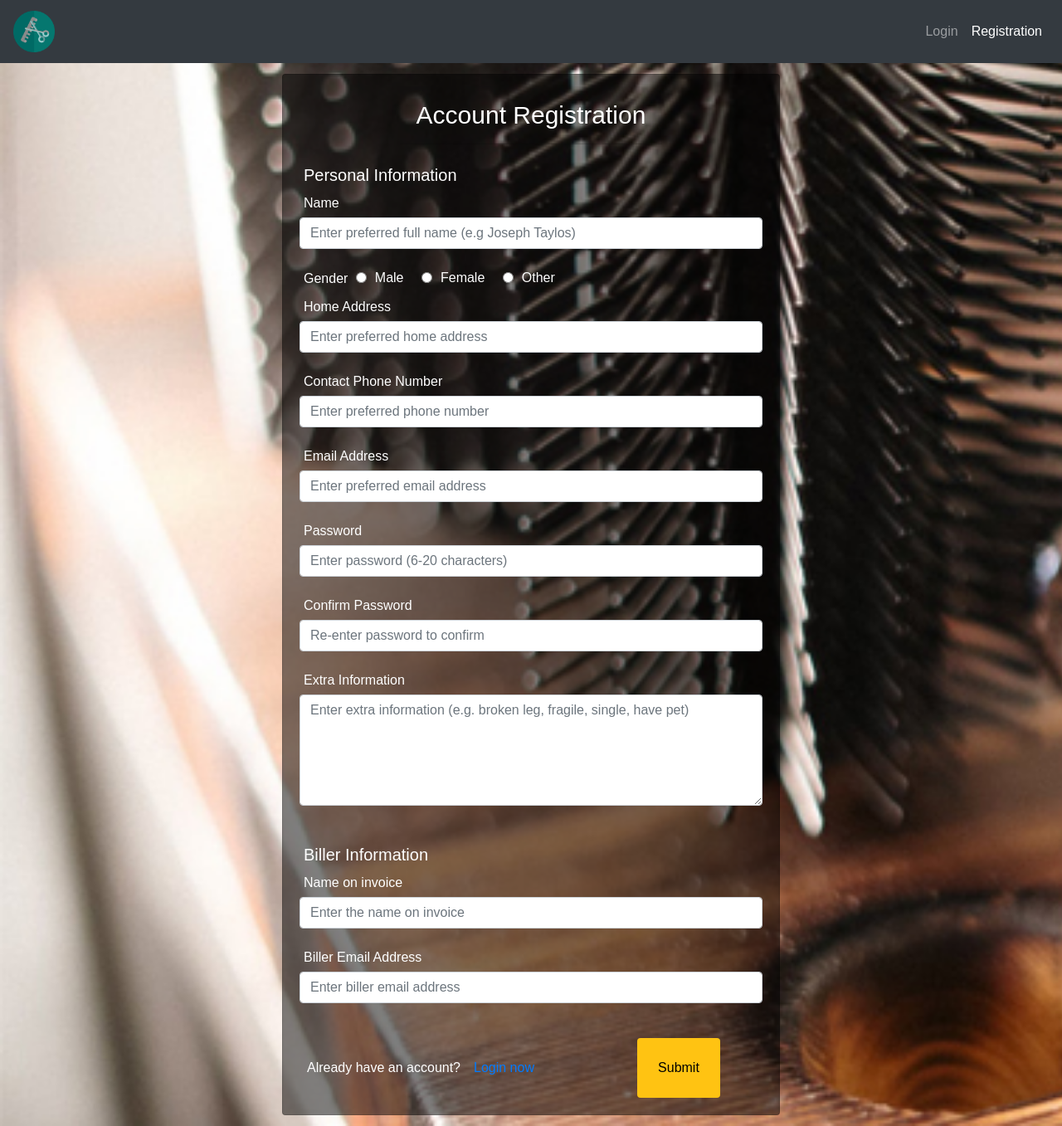
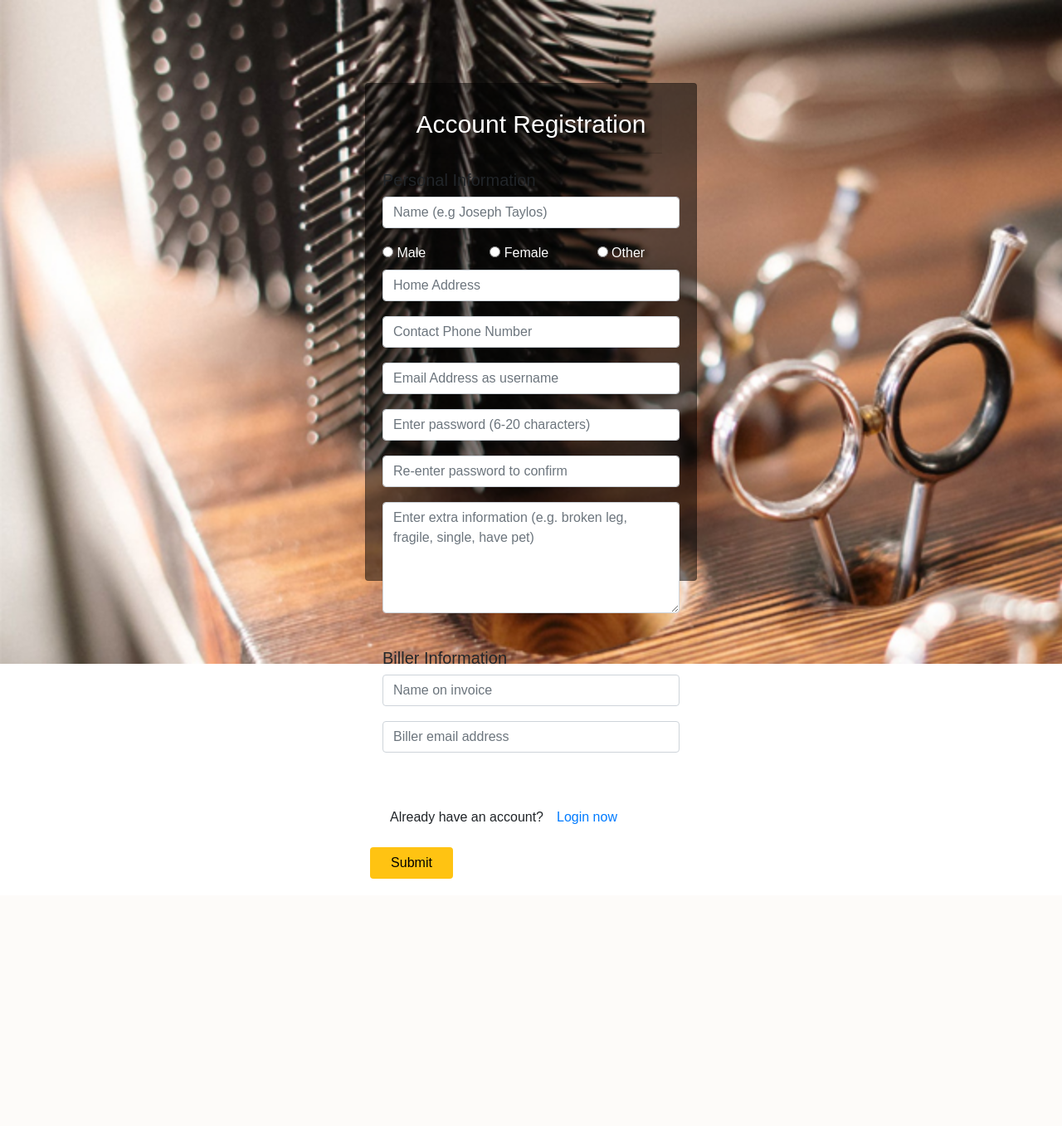
Before and after one commit to a357755680/T13_02_Agile_Website, a PHP site: page /Register.html in a window 1280 px wide. Shown: the whole page at 83% size. After the commit the page ends 1059 px from the top, so only its background shows below. Run offline with PHP 8.4, Linux system fonts and the light colour scheme; some libraries are stand-ins or nearby versions; some web fonts are replaced.

Commit message:
Add files via upload

```diff
--- a/backend/connectMySQL.php
+++ b/backend/connectMySQL.php
@@ -2,10 +2,10 @@
 class MySQLDatabase {
 
     private $link = null;
-    private $dbhost = 'localhost';
+    private $dbhost = '35.244.106.99';
     private $dbuser = 'root';
-    private $dbpassword = '';
-    private $db = 'swam';
+    private $dbpassword = 'spm2020';
+    private $db = 'website';
 
     function connect() {
         $this->link = mysqli_connect($this->dbhost, $this->dbuser, $this->dbpassword);
--- a/backend/login.php
+++ b/backend/login.php
@@ -28,7 +28,6 @@
             if ($_POST['inputPassword'] == $row['password']) {
                 $_SESSION["email"] = $_POST["inputEmail"];
                 $_SESSION["password"] = $row['password'];
-                $_SESSION['logged_in'] = true;
                 echo '<script language="javascript" type="text/javascript">
               alert("Login Succeed!!!");
               window.location = "../web/Register.html" ;
--- a/web/Register.html
+++ b/web/Register.html
@@ -14,23 +14,6 @@
 <body>
     <span id="user" style="display:none"></span>
     <span id="admin" style="display:none">false</span>
-
-    <nav class="navbar navbar-expand-sm bg-dark navbar-dark">
-
-        <a class="navbar-brand" href="#">
-            <img src="images/web_brand_icon.png" alt="Logo" style="width:50px;">
-        </a>
-
-        <ul class="navbar-nav ml-auto">
-          <li class="nav-item">
-            <a class="nav-link" href="Login.html">Login</a>
-          </li>
-          <li class="nav-item">
-            <a class="nav-link active" href="Register.html">Registration</a>
-          </li>
-        </ul>
-    </nav>
-
     <div class="container">
         <div class="d-flex justify-content-center h-100">
             <div class="card">
@@ -40,62 +23,53 @@
                     Account Registration
                 </div>
                 <div class="card-body">
-                    <form action="../backend/register.php" method="POST" class="form" id="form" role="form" >
+                    <form action="../backend/register.php" method="POST" class="form" id="form" role="form">
                         <h5>Personal Information</h5>
-
                         <div class="col-xs-6 card-margin">
-                            <label for="name">Name</label>
-                            <input class="form-control" name="name" placeholder="Enter preferred full name (e.g Joseph Taylos)" type="name" required/>
+                            <input class="form-control" name="name" placeholder="Name (e.g Joseph Taylos)" type="name"/>
                         </div>
 
-                        <label for="gender">Gender</label>
-                        <div class="form-check form-check-inline">
-                            <input class="form-check-input" type="radio" name="gender" id="male" value="1" required>
-                            <label class="form-check-label" for="gender">Male</label>
-                        </div>
-                        <div class="form-check form-check-inline">
-                            <input class="form-check-input" type="radio" name="gender" id="female" value="0" required>
-                            <label class="form-check-label" for="gender">Female</label>
-                        </div>
-                        <div class="form-check form-check-inline">
-                            <input class="form-check-input" type="radio" name="gender" id="other" value="-1" required>
-                            <label class="form-check-label" for="gender">Other</label>
+                        <div class="row">
+                            <label class="radio-inline col-xs-4 col-md-4">
+                                <input type="radio" name="gender" id="male" value="1" />
+                                Male
+                            </label>
+                            <label class="radio-inline col-xs-4 col-md-4">
+                                <input type="radio" name="gender" id="female" value="0" />
+                                Female
+                            </label>
+                            <label class="radio-inline col-xs-4 col-md-4">
+                                <input type="radio" name="gender" id="other" value="-1" />
+                                Other
+                            </label>
                         </div>
 
                         <div class="col-xs-6 card-margin">
-                            <label for="home_address">Home Address</label>
-                            <input class="form-control" name="home_address" placeholder="Enter preferred home address" type="address" required/>
+                            <input class="form-control" name="home_address" placeholder="Home Address" type="address" />
                         </div>
                         <div class="col-xs-6 card-margin">
-                            <label for="phone">Contact Phone Number</label>
-                            <input class="form-control" name="phone" placeholder="Enter preferred phone number" type="phone" required/>
+                            <input class="form-control" name="phone" placeholder="Contact Phone Number" type="phone" />
                         </div>
                         <div class="col-xs-6 card-margin">
-                            <label for="email">Email Address</label>
-                            <input class="form-control" name="email" placeholder="Enter preferred email address" type="email" required/>
+                            <input class="form-control" name="email" placeholder="Email Address as username" type="email" />
                         </div>
                         <div class="col-xs-6 card-margin">
-                            <label for="password">Password</label>
-                            <input class="form-control" name="password" placeholder="Enter password (6-20 characters)" type="password" required/>
+                            <input class="form-control" name="password" placeholder="Enter password (6-20 characters)" type="password" />
                         </div>
                         <div class="col-xs-6 card-margin">
-                            <label for="password_conform">Confirm Password</label>
-                            <input class="form-control" name="password_conform" placeholder="Re-enter password to confirm" type="password_conform" required/>
+                            <input class="form-control" name="password_conform" placeholder="Re-enter password to confirm" type="password_conform" />
                         </div>
                         <div class="col-xs-6 card-margin">
-                            <label for="email">Extra Information</label>
-                            <textarea class="form-control" rows="5" id="extraInfo" name = "extra_info" placeholder="Enter extra information (e.g. broken leg, fragile, single, have pet)"></textarea>
+                            <textarea class="form-control" rows="5" id="extraInfo" name = "extra_info" placeholder="Enter extra information (e.g. broken leg, fragile, single, have pet)" ></textarea>
                         </div>
                         <br />
 
                         <h5>Biller Information</h5>
                         <div class="col-xs-6 card-margin">
-                            <label for="name_on_in">Name on invoice</label>
-                            <input class="form-control" name="name_on_in" placeholder="Enter the name on invoice" type="name_invoice"/>
+                            <input class="form-control" name="name_on_in" placeholder="Name on invoice" type="name_invoice"/>
                         </div>
                         <div class="col-xs-6 card-margin">
-                            <label for="bill_address">Biller Email Address</label>
-                            <input class="form-control" name="bill_address" placeholder="Enter biller email address" type="email"/>
+                            <input class="form-control" name="bill_address" placeholder="Biller email address" type="email"/>
                         </div>
                         <br />
 
--- a/web/css/Login.css
+++ b/web/css/Login.css
@@ -5,13 +5,13 @@ html,body {
     background-image: url(../images/Hairdressing.jpg);
     background-size: cover;
     background-repeat: no-repeat;
+    height: 100%;
     font-family: 'Numans', sans-serif;
 }
 
 .container{
     height: 100%;
     align-content: center;
-
 }
 
 .card{
--- a/web/css/Register.css
+++ b/web/css/Register.css
@@ -5,22 +5,20 @@ html, body {
     background-image: url(../images/Hairdressing.jpg);
     background-size: cover;
     background-repeat: no-repeat;
+    height: 100%;
     font-family: 'Numans', sans-serif;
 }
-
 
 .container{
     height: 100%;
     align-content: center;
-    padding: 1%;
 }
 
-
 .card{
-    height: auto;
+    height: 600px;
     margin-top: auto;
     margin-bottom: auto;
-    width: 600px;
+    width: 400px;
     background-color: rgba(0,0,0,0.5) !important;
 }
 
@@ -45,16 +43,6 @@ html, body {
     color: white;
 }
 
-h5, .p-2, label{
-    margin:auto;
-    padding: 5px;
-    color: white;
-}
-
-.btn {
-    margin-left: 100px;
-}
-
 
 .register_btn{
     color: black;
```
Also changed, not shown: web/Login.html (+0 -18 lines).
